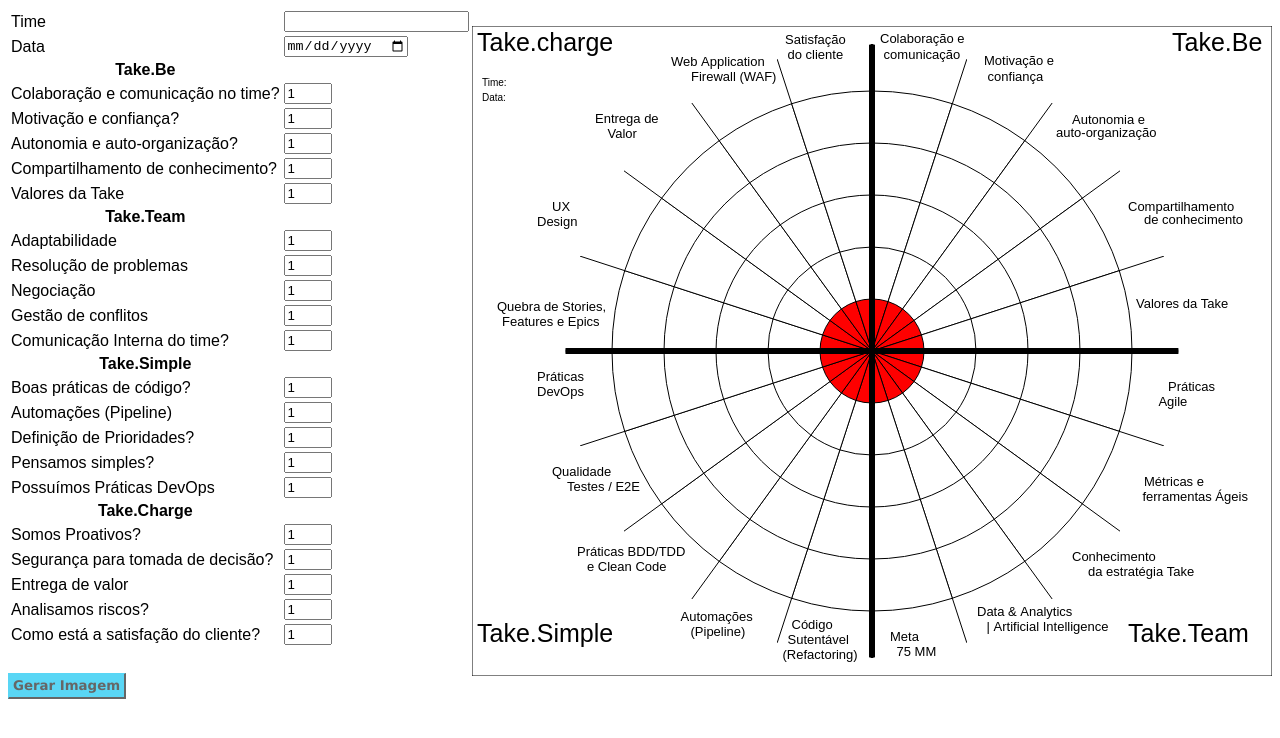
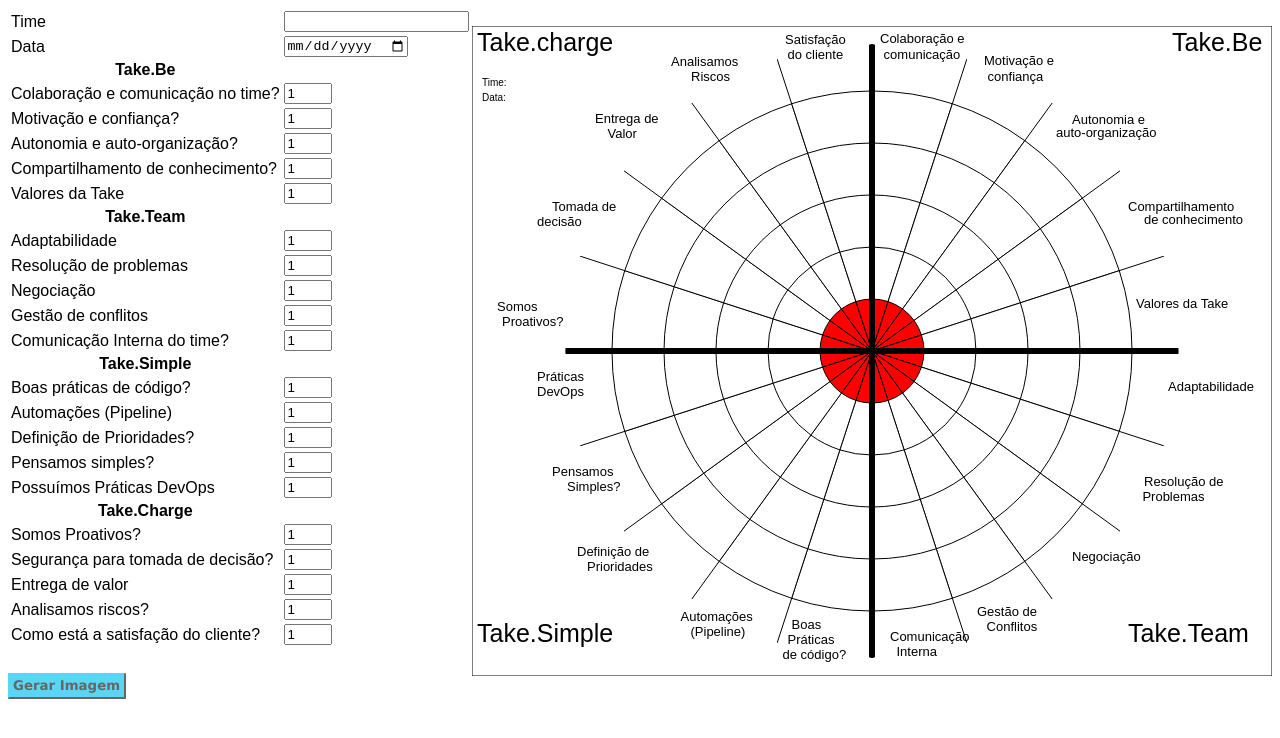
Before and after one commit to naressi-luana/rodaagil, a plain HTML site: page index.html in a window 1280 px wide. Drawn offline with Linux system fonts and the light colour scheme.

Commit message:
alteracao1

```diff
--- a/index.html
+++ b/index.html
@@ -254,60 +254,60 @@
 
 			// Take.Be
 			cx.font=(0.01625 * canvas.width) + "px Arial";
-			cx.fillText("Colaboração e",canvas.width * 0.51 ,canvas.height * 0.0269);
+			cx.fillText("Colaboração e ",canvas.width * 0.51 ,canvas.height * 0.0269);
 			cx.fillText(" comunicação",canvas.width * 0.51 ,canvas.height * 0.05);
 
-			cx.fillText("Motivação e",canvas.width * 0.64 ,canvas.height * 0.0607);
+			cx.fillText("Motivação e ",canvas.width * 0.64 ,canvas.height * 0.0607);
 			cx.fillText(" confiança",canvas.width * 0.64 ,canvas.height * 0.0847);
 
-			cx.fillText("Autonomia e",canvas.width * 0.75 ,canvas.height * 0.15);
+			cx.fillText("Autonomia e ",canvas.width * 0.75 ,canvas.height * 0.15);
 			cx.fillText("auto-organização",canvas.width * 0.73,canvas.height * 0.17);
 
-			cx.fillText("Compartilhamento",canvas.width * 0.82 ,canvas.height * 0.284);
+			cx.fillText("Compartilhamento ",canvas.width * 0.82 ,canvas.height * 0.284);
 			cx.fillText("de conhecimento",canvas.width * 0.84,canvas.height * 0.305);
 
 			cx.fillText("Valores da Take",canvas.width * 0.83 ,canvas.height * 0.434);
 
 			// Take.Team
-			cx.fillText("Práticas",canvas.width * 0.87 ,canvas.height * 0.561);
-			cx.fillText("Agile",canvas.width * 0.858 ,canvas.height * 0.584);
+			cx.fillText("Adaptabilidade",canvas.width * 0.87 ,canvas.height * 0.561);
+			cx.fillText(" ",canvas.width * 0.858 ,canvas.height * 0.584);
 
-			cx.fillText("Métricas e",canvas.width * 0.84 ,canvas.height * 0.7076923076923077);
-			cx.fillText("ferramentas Ágeis",canvas.width * 0.838 ,canvas.height * 0.7307692307692307);
+			cx.fillText("Resolução de ",canvas.width * 0.84 ,canvas.height * 0.7076923076923077);
+			cx.fillText("Problemas",canvas.width * 0.838 ,canvas.height * 0.7307692307692307);
 
-			cx.fillText("Conhecimento ",canvas.width * 0.75 ,canvas.height * 0.823076923076923);
-			cx.fillText("da estratégia Take",canvas.width * 0.77 ,canvas.height * 0.8461538461538461);
+			cx.fillText("Negociação ",canvas.width * 0.75 ,canvas.height * 0.823076923076923);
+			cx.fillText(" ",canvas.width * 0.77 ,canvas.height * 0.8461538461538461);
 
-			cx.fillText("Data & Analytics ",canvas.width * 0.63125 ,canvas.height * 0.9076923076923077);
-			cx.fillText("| Artificial Intelligence",canvas.width * 0.64325 ,canvas.height * 0.9307692307692308);
+			cx.fillText("Gestão de ",canvas.width * 0.63125 ,canvas.height * 0.9076923076923077);
+			cx.fillText("Conflitos",canvas.width * 0.64325 ,canvas.height * 0.9307692307692308);
 
-			cx.fillText("Meta",canvas.width * 0.5225 ,canvas.height * 0.9461538461538461);
-			cx.fillText("75 MM",canvas.width * 0.530625 ,canvas.height * 0.9692307692307692);
+			cx.fillText("Comunicação ",canvas.width * 0.5225 ,canvas.height * 0.9461538461538461);
+			cx.fillText("Interna",canvas.width * 0.530625 ,canvas.height * 0.9692307692307692);
 
 
 			// Take.Simple
-			cx.fillText("Código",canvas.width * 0.399375 ,canvas.height * 0.926923076923077);
-			cx.fillText("Sutentável",canvas.width * 0.394375 ,canvas.height * 0.95);
-			cx.fillText("(Refactoring)",canvas.width * 0.388125 ,canvas.height * 0.9730769230769231);
+			cx.fillText("Boas ",canvas.width * 0.399375 ,canvas.height * 0.926923076923077);
+			cx.fillText("Práticas",canvas.width * 0.394375 ,canvas.height * 0.95);
+			cx.fillText("de código?",canvas.width * 0.388125 ,canvas.height * 0.9730769230769231);
 
 			cx.fillText("Automações",canvas.width * 0.260625 ,canvas.height * 0.9153846153846154);
 			cx.fillText("(Pipeline)",canvas.width * 0.273125 ,canvas.height * 0.9384615384615385);
 
-			cx.fillText("Práticas BDD/TDD",canvas.width * 0.13125 ,canvas.height * 0.8153846153846154);
-			cx.fillText("e Clean Code",canvas.width * 0.14375 ,canvas.height * 0.8384615384615385);
+			cx.fillText("Definição de ",canvas.width * 0.13125 ,canvas.height * 0.8153846153846154);
+			cx.fillText("Prioridades",canvas.width * 0.14375 ,canvas.height * 0.8384615384615385);
 
-			cx.fillText("Qualidade",canvas.width * 0.1 ,canvas.height * 0.6923076923076923);
-			cx.fillText("Testes / E2E",canvas.width * 0.11875 ,canvas.height * 0.7153846153846154);
+			cx.fillText("Pensamos ",canvas.width * 0.1 ,canvas.height * 0.6923076923076923);
+			cx.fillText("Simples?",canvas.width * 0.11875 ,canvas.height * 0.7153846153846154);
 
 			cx.fillText("Práticas",canvas.width * 0.08125 ,canvas.height * 0.5461538461538461);
 			cx.fillText("DevOps",canvas.width * 0.08125 ,canvas.height * 0.5692307692307692);
 
 			// Negócio
-			cx.fillText("Quebra de Stories,",canvas.width * 0.03125 ,canvas.height * 0.43846153846153846);
-			cx.fillText("Features e Epics",canvas.width * 0.0375 ,canvas.height * 0.46153846153846156);
+			cx.fillText("Somos ",canvas.width * 0.03125 ,canvas.height * 0.43846153846153846);
+			cx.fillText("Proativos?",canvas.width * 0.0375 ,canvas.height * 0.46153846153846156);
 
-			cx.fillText("UX",canvas.width * 0.1 ,canvas.height * 0.2846153846153846);
-			cx.fillText("Design",canvas.width * 0.08125 ,canvas.height * 0.3076923076923077);
+			cx.fillText("Tomada de ",canvas.width * 0.1 ,canvas.height * 0.2846153846153846);
+			cx.fillText("decisão",canvas.width * 0.08125 ,canvas.height * 0.3076923076923077);
 
 			//cx.fillText("Processo de",canvas.width * 0.14375 ,canvas.height * 0.16923076923076924);
 			//cx.fillText("Criação",canvas.width * 0.159375 ,canvas.height * 0.19230769230769232);
@@ -316,8 +316,8 @@
 
 			//cx.fillText("Entrega de",canvas.width * 0.26875 ,canvas.height * 0.08076923076923077);
 			//cx.fillText("valor",canvas.width * 0.29375 ,canvas.height * 0.10384615384615385);
-			cx.fillText("Web Application",canvas.width * 0.24875 ,canvas.height * 0.06076923076923077);
-			cx.fillText("Firewall (WAF)",canvas.width * 0.27375 ,canvas.height * 0.08384615384615385);
+			cx.fillText("Analisamos ",canvas.width * 0.24875 ,canvas.height * 0.06076923076923077);
+			cx.fillText("Riscos",canvas.width * 0.27375 ,canvas.height * 0.08384615384615385);
 
 
 			cx.fillText("Satisfação",canvas.width * 0.39125 ,canvas.height * 0.026923076923076925);
```
